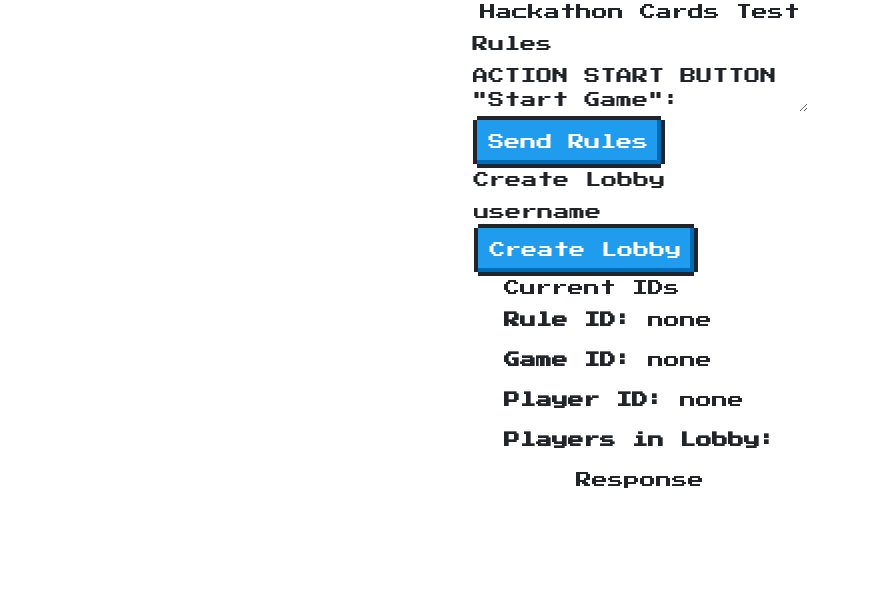
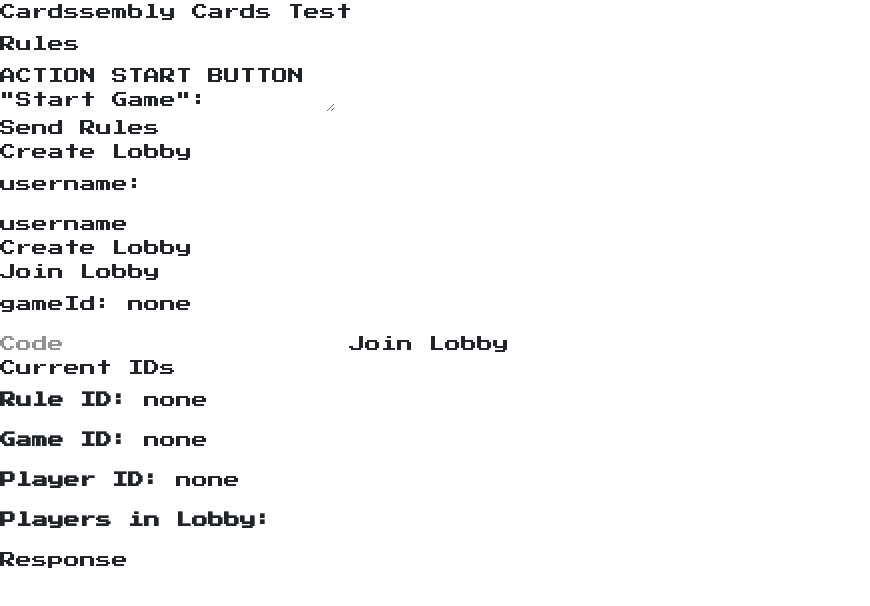
Before and after one commit to Sebastian-Heffernan/HackathonCards, a SvelteKit app in the folder frontend/: page / in a window 1280 px wide. Shown: the top 606 px of the page, without its empty margins (0-870 px from the left). Built offline with nearby package versions, Linux system fonts and the light colour scheme.

Commit message:
Fixed frontend connection to backend.

```diff
--- a/frontend/src/routes/+page.svelte
+++ b/frontend/src/routes/+page.svelte
@@ -106,31 +106,39 @@
   }
 </script>
 
-<main class="flex items-center justify-center min-h-screen w-screen">
-  <div class="w-96 flex items-center flex-col m-auto">
-    <h1>Hackathon Cards Test</h1>
+<main>
+  <h1>Cardssembly Cards Test</h1>
 
-    <section class="flex items-center justify-center">
+  <section>
     <h2>Rules</h2>
 
     <textarea bind:value={rulesText}></textarea>
 
     <br />
 
-      <button onclick={sendRules} type="button" class="nes-btn is-primary">
+    <button onclick={sendRules}>
       Send Rules
     </button>
   </section>
 
   <section>
     <h2>Create Lobby</h2>
-
+    <p>username:</p>
     <input bind:value={userName} placeholder="Host name" />
 
     <br />
 
-      <button onclick={createLobby} disabled={!ruleId} type="button" class="nes-btn is-primary">
+    <button onclick={createLobby} disabled={!ruleId}>
       Create Lobby
+    </button>
+
+    <br />
+
+    <h3>Join Lobby</h3>
+    <p>gameId: {gameId || "none"}</p>
+    <input bind:value={lobbyCode} placeholder="Code" />
+    <button onclick={joinLobby}>
+      Join Lobby
     </button>
   </section>
 
@@ -148,12 +156,11 @@
       {/each}
     </ul>
     {/if}
+
   </section>
 
   <section>
     <h2>Response</h2>
     <pre>{output}</pre>
   </section>
-  </div>
-
 </main>
--- a/frontend/vite.config.ts
+++ b/frontend/vite.config.ts
@@ -2,4 +2,18 @@ import tailwindcss from '@tailwindcss/vite';
 import { sveltekit } from '@sveltejs/kit/vite';
 import { defineConfig } from 'vite';
 
-export default defineConfig({ plugins: [tailwindcss(), sveltekit()] });
+export default defineConfig({
+    plugins: [tailwindcss(), sveltekit()],
+    server: {
+    proxy: {
+      '/api': {
+        target: 'http://localhost:8000',
+        changeOrigin: true
+      },
+      '/ws': {
+        target: 'ws://localhost:8000',
+        ws: true
+      }
+    }
+  }
+});
```
Lines whose indentation alone changed are shown as unchanged.
